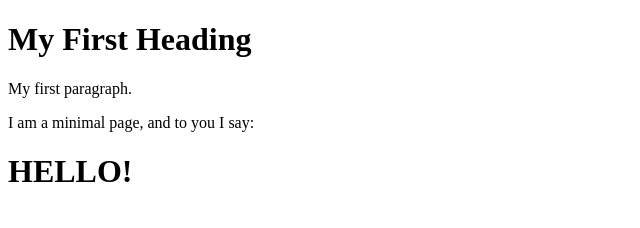
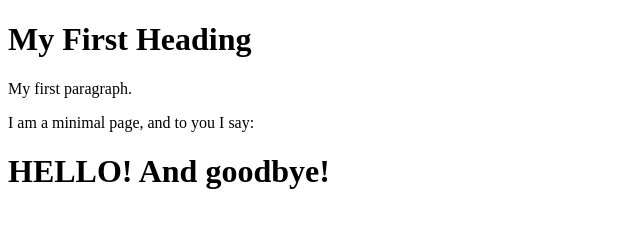
Before and after one commit to KenPowerClassroom/ixd-project-2024-RobertMcGregorIsCool, a plain HTML site: page index.html in a window 1280 px wide. Shown: the whole page, without its empty margins (0-640 px from the left). Drawn offline with Linux system fonts and the light colour scheme.

Commit message:
Made site awesomer.

```diff
--- a/index.html
+++ b/index.html
@@ -6,7 +6,7 @@
 <p>My first paragraph.</p>
 
 <p>I am a minimal page, and to you I say:</p>
-<p><h1>HELLO!</h1></p>
+<p><h1>HELLO! And goodbye!</h1></p>
 
 </body>
 </html>
```
